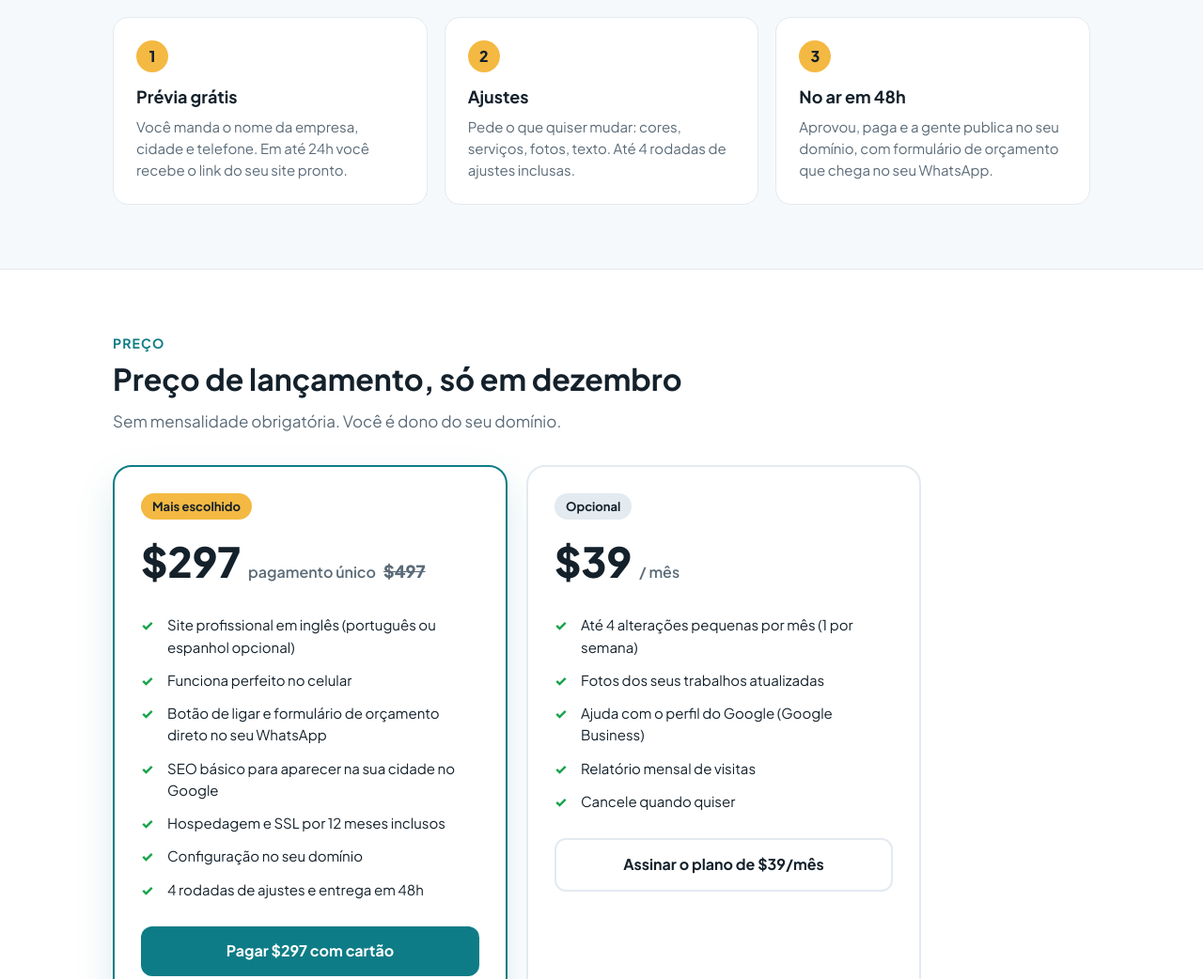
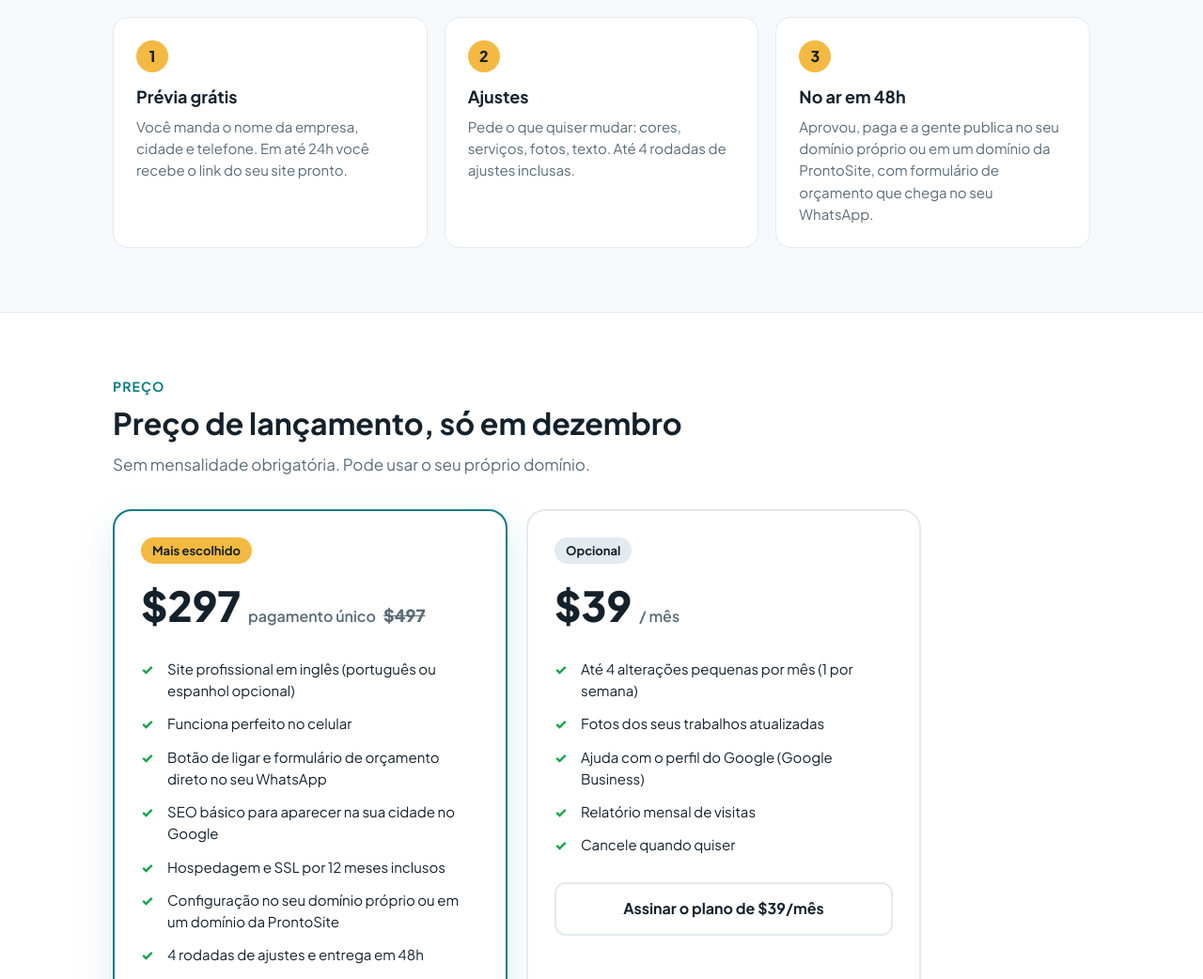
Before and after one commit to maurodemattos2-commits/prontosite, a plain HTML site: page index.html in a window 1280 px wide. Shown: the part 1180-2222 px from the top of the page at 94% size. Drawn offline with Linux system fonts and the light colour scheme.

Commit message:
Sales page: own domain or a ProntoSite-provided domain (owned by M2 Services)
Co-Authored-By: Claude Opus 5.5 <noreply@anthropic.com>

```diff
--- a/index.html
+++ b/index.html
@@ -114,14 +114,14 @@ footer{padding:36px 0 60px;text-align:center;color:var(--mut);font-size:14px}
   <div class="g3">
     <div class="card"><div class="num">1</div><h3>Prévia grátis</h3><p>Você manda o nome da empresa, cidade e telefone. Em até 24h você recebe o link do seu site pronto.</p></div>
     <div class="card"><div class="num">2</div><h3>Ajustes</h3><p>Pede o que quiser mudar: cores, serviços, fotos, texto. Até 4 rodadas de ajustes inclusas.</p></div>
-    <div class="card"><div class="num">3</div><h3>No ar em 48h</h3><p>Aprovou, paga e a gente publica no seu domínio, com formulário de orçamento que chega no seu WhatsApp.</p></div>
+    <div class="card"><div class="num">3</div><h3>No ar em 48h</h3><p>Aprovou, paga e a gente publica no seu domínio próprio ou em um domínio da ProntoSite, com formulário de orçamento que chega no seu WhatsApp.</p></div>
   </div>
 </div></section>
 
 <section id="comprar" style="background:#fff;border-top:1px solid var(--line);border-bottom:1px solid var(--line)"><div class="wrap">
   <div class="k">Preço</div>
   <h2>Preço de lançamento, só em dezembro</h2>
-  <p class="sub">Sem mensalidade obrigatória. Você é dono do seu domínio.</p>
+  <p class="sub">Sem mensalidade obrigatória. Pode usar o seu próprio domínio.</p>
   <div class="prices">
     <div class="price main">
       <span class="tag">Mais escolhido</span>
@@ -132,7 +132,7 @@ footer{padding:36px 0 60px;text-align:center;color:var(--mut);font-size:14px}
         <li>Botão de ligar e formulário de orçamento direto no seu WhatsApp</li>
         <li>SEO básico para aparecer na sua cidade no Google</li>
         <li>Hospedagem e SSL por 12 meses inclusos</li>
-        <li>Configuração no seu domínio</li>
+        <li>Configuração no seu domínio próprio ou em um domínio da ProntoSite</li>
         <li>4 rodadas de ajustes e entrega em 48h</li>
       </ul>
       <a class="btn" id="pay-stripe" href="https://buy.stripe.com/bJe14hdlh5TM4JG0TX6sw00" target="_blank" rel="noopener">Pagar $297 com cartão</a>
@@ -170,7 +170,7 @@ footer{padding:36px 0 60px;text-align:center;color:var(--mut);font-size:14px}
   <div class="k">Perguntas</div>
   <h2>Dúvidas comuns</h2>
   <details><summary>Preciso pagar alguma coisa para ver a prévia?</summary><p>Não. A prévia é grátis e sem compromisso. Você só paga se quiser colocar o site no ar.</p></details>
-  <details><summary>E o domínio (.com)?</summary><p>Se você já tem, a gente configura. Se não tem, te ajudamos a registrar no seu nome (custa em média $12 por ano, pago direto ao registrador). O domínio é seu.</p></details>
+  <details><summary>E o domínio (.com)?</summary><p>Se você já tem um domínio, a gente configura. Se não tem, a ProntoSite pode fornecer um. Nesse caso, o domínio fica registrado em nome da M2 Services e continua sendo propriedade dela. Se preferir ser dono do domínio, registre no seu nome (custa em média $12 por ano, pago direto ao registrador) e a gente configura.</p></details>
   <details><summary>Depois de 12 meses, quanto custa a hospedagem?</summary><p>$79 por ano, ou já incluso se você estiver no plano mensal de $39.</p></details>
   <details><summary>O site fica em inglês?</summary><p>Sim, escrito para o cliente americano. Se quiser, adicionamos uma versão em português ou espanhol.</p></details>
   <details><summary>Quem está por trás do ProntoSite?</summary><p>O ProntoSite é um serviço da M2 Services LLC, empresa de limpeza e serviços na Flórida. A gente usa no dia a dia o que vende para você.</p></details>
```
